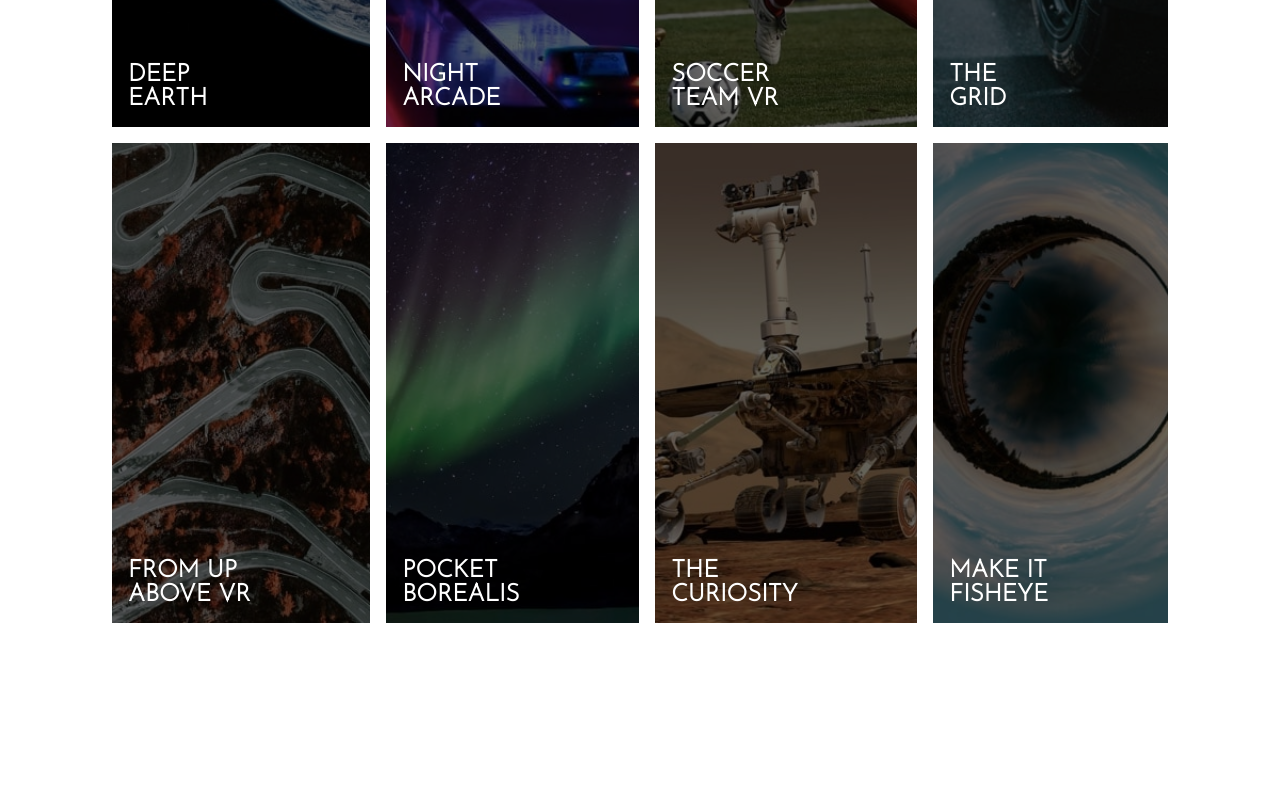
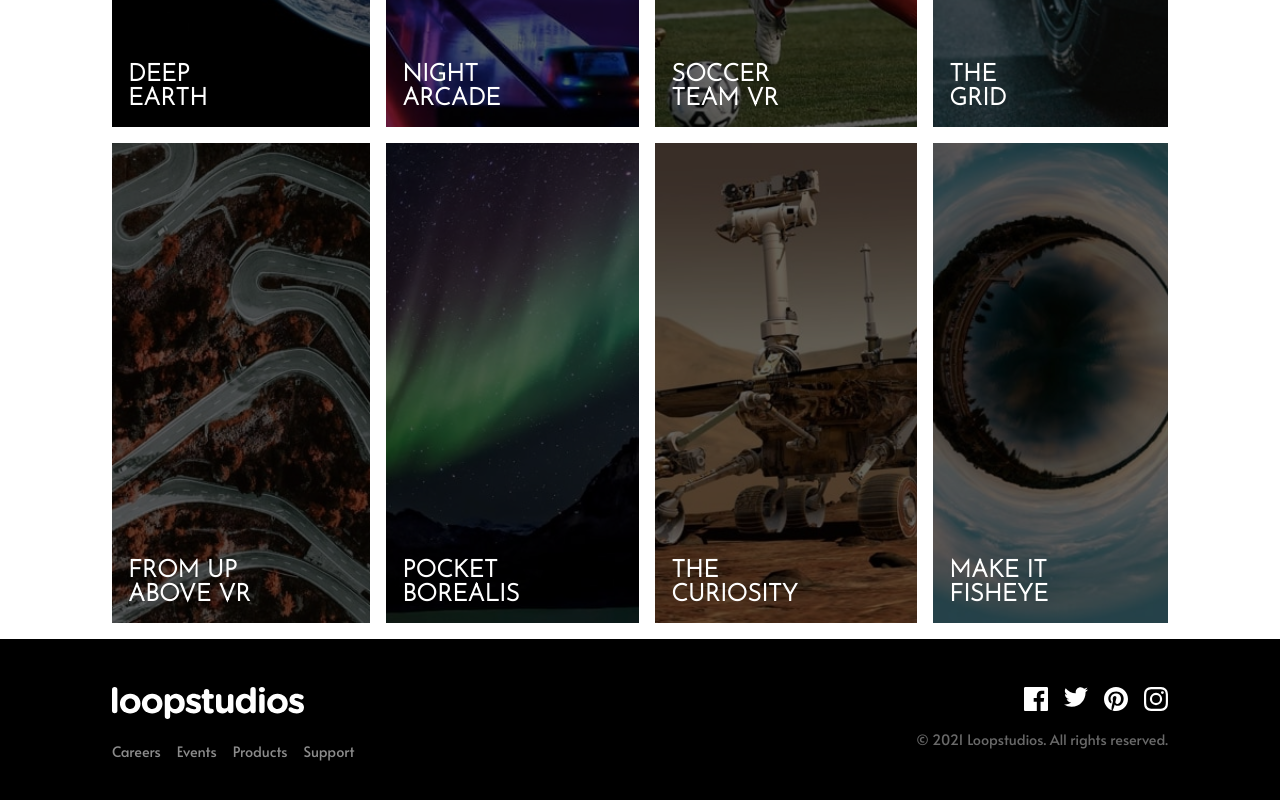
Before and after one commit to ayarhlaine/loopstudios-landing-page, a plain HTML site: page index.html in a window 1280 px wide. Shown: the part 1067-1867 px from the top of the page. Before the commit the page ends 1706 px from the top, so only its background shows below. Drawn offline with Linux system fonts and the light colour scheme.

Commit message:
feat: added footer

```diff
--- /dev/null
+++ b/app/scss/_footer.scss
@@ -0,0 +1,40 @@
+.footer {
+    display: flex;
+    background-color: $black;
+    padding-top: 3rem;
+    padding-bottom: 3rem;
+    &__left{
+        flex: 1;
+    }
+    &__links{
+        display: flex;
+        gap: 0rem 1rem;
+        margin: 0px;
+        padding: 0px;
+    }
+    &__link__item{
+        margin-top: 1rem;
+    }
+    &__link{
+        font-size: 0.9rem;
+        color: $dark-gray;
+        transition: opacity 0.2s ease-in;
+        &:hover{
+            opacity: 0.4;
+        }
+    }
+    &__right{
+        flex: 1;
+        display: flex;
+        flex-direction: column;
+        align-items: flex-end;
+    }
+    &__icons {
+        display: flex;
+        gap: 1rem;
+    }
+    &__copyright {
+        color: $very-dark-gray;
+        font-size: 0.9rem;
+    }
+}
--- a/app/scss/style.scss
+++ b/app/scss/style.scss
@@ -5,3 +5,4 @@
 @import 'reset';
 @import 'header';
 @import 'body';
+@import 'footer';
--- a/index.html
+++ b/index.html
@@ -152,16 +152,45 @@
       </div>
     </section>
   </main>
-  <footer>
-
+  <footer class="footer container">
+    <div class="footer__left">
+      <a href="#" class="footer__logo">
+        <img src="./images/logo.svg" alt="Logo">
+      </a>
+      <ul class="footer__links">
+        <li class="footer__link__item">
+          <a href="#" class="footer__link">Careers</a>
+        </li>
+        <li class="footer__link__item">
+          <a href="#" class="footer__link">Events</a>
+        </li>
+        <li class="footer__link__item">
+          <a href="#" class="footer__link">Products</a>
+        </li>
+        <li class="footer__link__item">
+          <a href="#" class="footer__link">Support</a>
+        </li>
+      </ul>
+    </div>
+    <div class="footer__right">
+      <div class="footer__icons">
+        <a href="#" class="footer__social__link">
+          <img src="./images/icon-facebook.svg" alt="Facebook" class="footer__social__image">
+        </a>
+        <a href="#" class="footer__social__link">
+          <img src="./images/icon-twitter.svg" alt="Twitter" class="footer__social__image">
+        </a>
+        <a href="#" class="footer__social__link">
+          <img src="./images/icon-pinterest.svg" alt="Pinterest" class="footer__social__image">
+        </a>
+        <a href="#" class="footer__social__link">
+          <img src="./images/icon-instagram.svg" alt="Instagram" class="footer__social__image">
+        </a>
+      </div>
+      <p class="footer__copyright">
+        © 2021 Loopstudios. All rights reserved.
+      </p>
+    </div>
   </footer>
-
-  <!-- About
-  Careers
-  Events
-  Products
-  Support
-
-  © 2021 Loopstudios. All rights reserved. -->
 </body>
 </html>
```
Also changed, not shown: dist/css/style.min.css, 1 other file.
